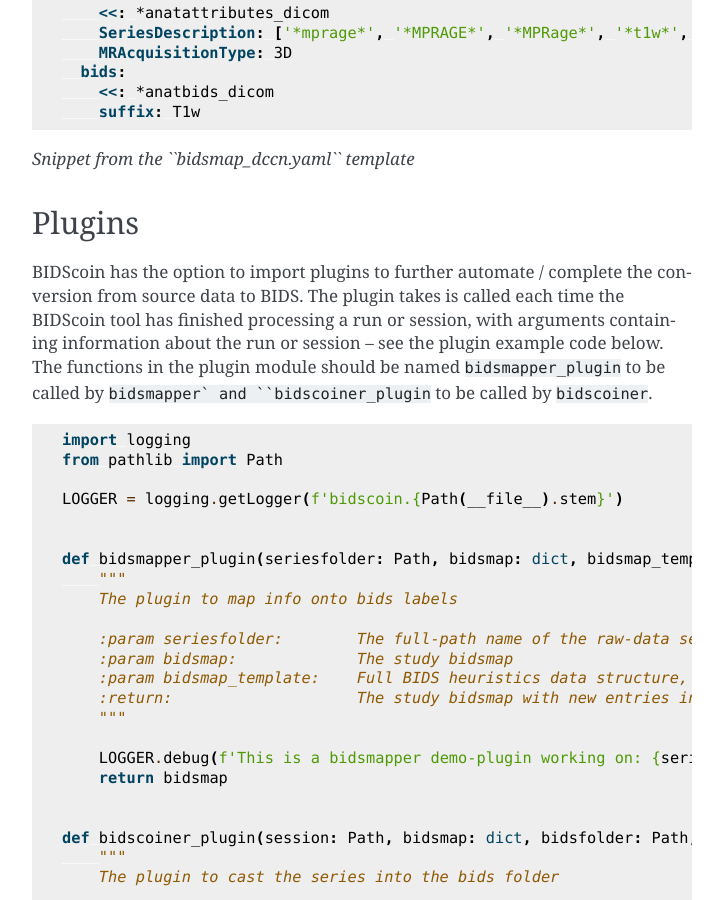
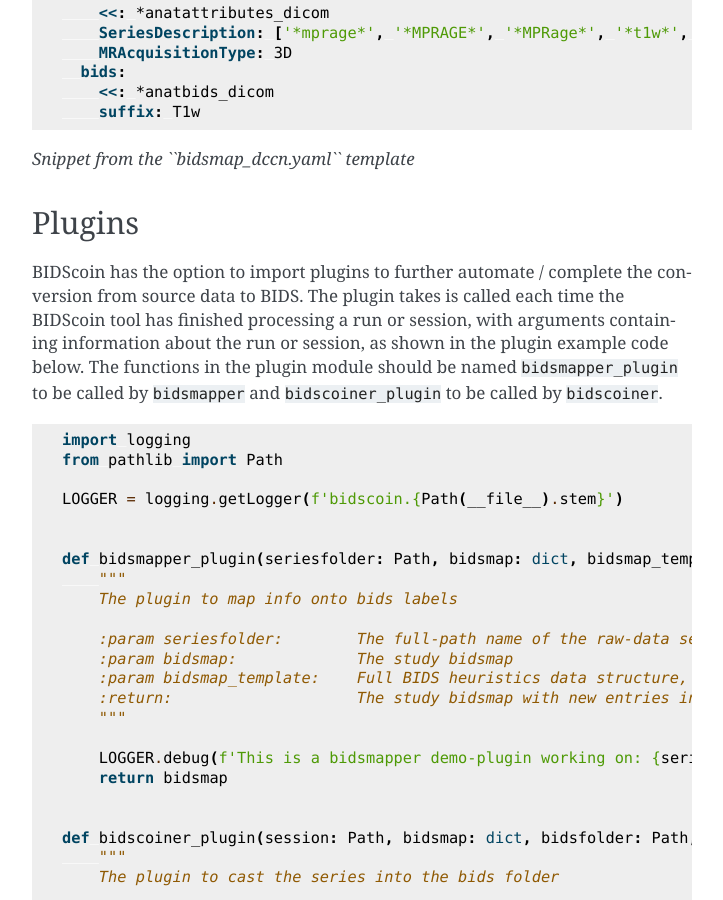
Before and after one commit to Donders-Institute/bidscoin, a Sphinx documentation site: the page built from docs/advanced.rst, in a window 1280 px wide and 900 px high, scrolled down 2427 px. Shown: the whole window, without its empty margins (388-1111 px from the left). Built offline with Sphinx 7.4.7, drawn with Linux system fonts in a browser that asks for light colours.

Commit message:
Improved documentation

```diff
--- a/docs/advanced.rst
+++ b/docs/advanced.rst
@@ -54,7 +54,7 @@
 Plugins
 -------
 
-BIDScoin has the option to import plugins to further automate / complete the conversion from source data to BIDS. The plugin takes is called each time the BIDScoin tool has finished processing a run or session, with arguments containing information about the run or session -- see the plugin example code below. The functions in the plugin module should be named ``bidsmapper_plugin`` to be called by ``bidsmapper` and ``bidscoiner_plugin`` to be called by ``bidscoiner``.
+BIDScoin has the option to import plugins to further automate / complete the conversion from source data to BIDS. The plugin takes is called each time the BIDScoin tool has finished processing a run or session, with arguments containing information about the run or session, as shown in the plugin example code below. The functions in the plugin module should be named ``bidsmapper_plugin`` to be called by ``bidsmapper`` and ``bidscoiner_plugin`` to be called by ``bidscoiner``.
 
 .. code-block:: python3
 
```
